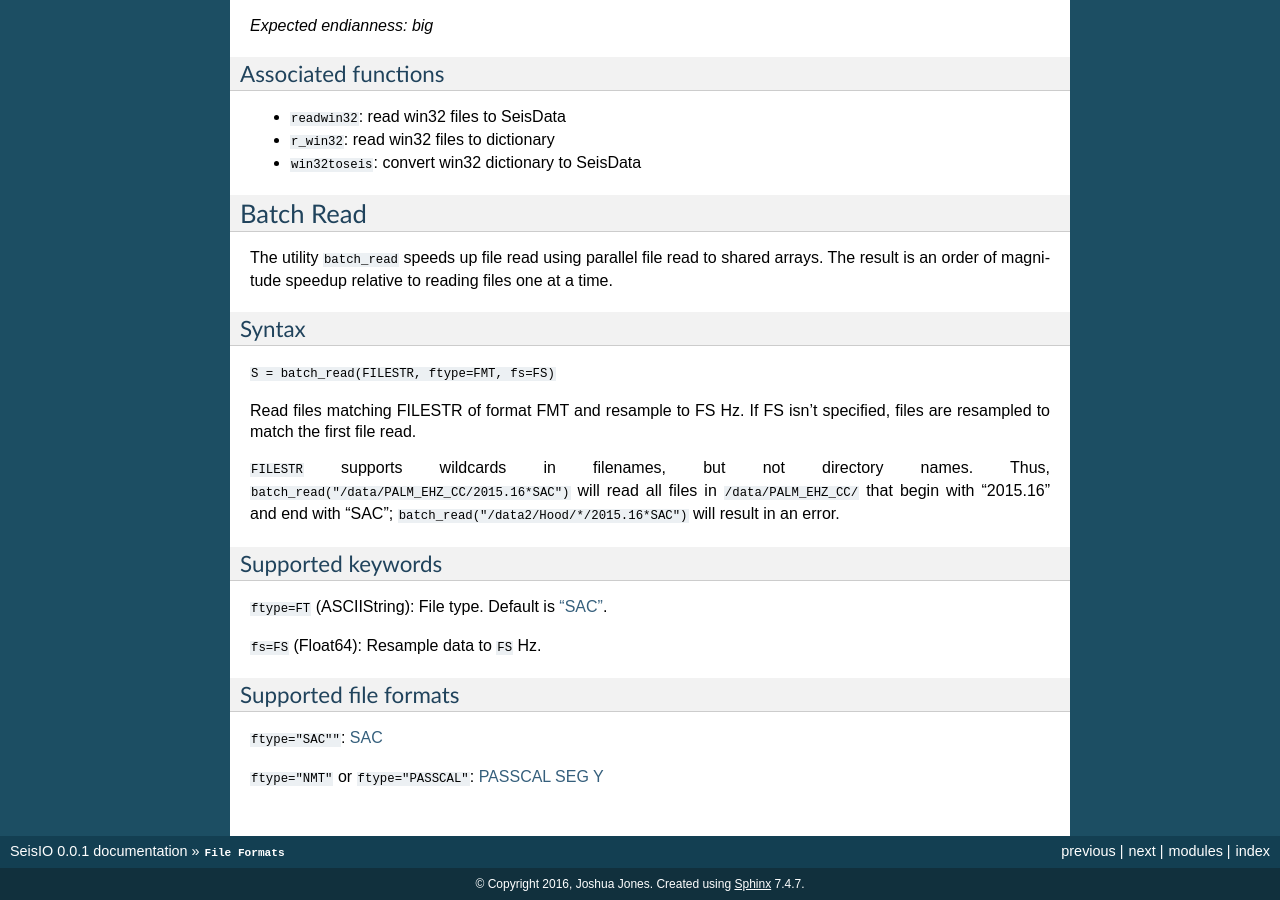
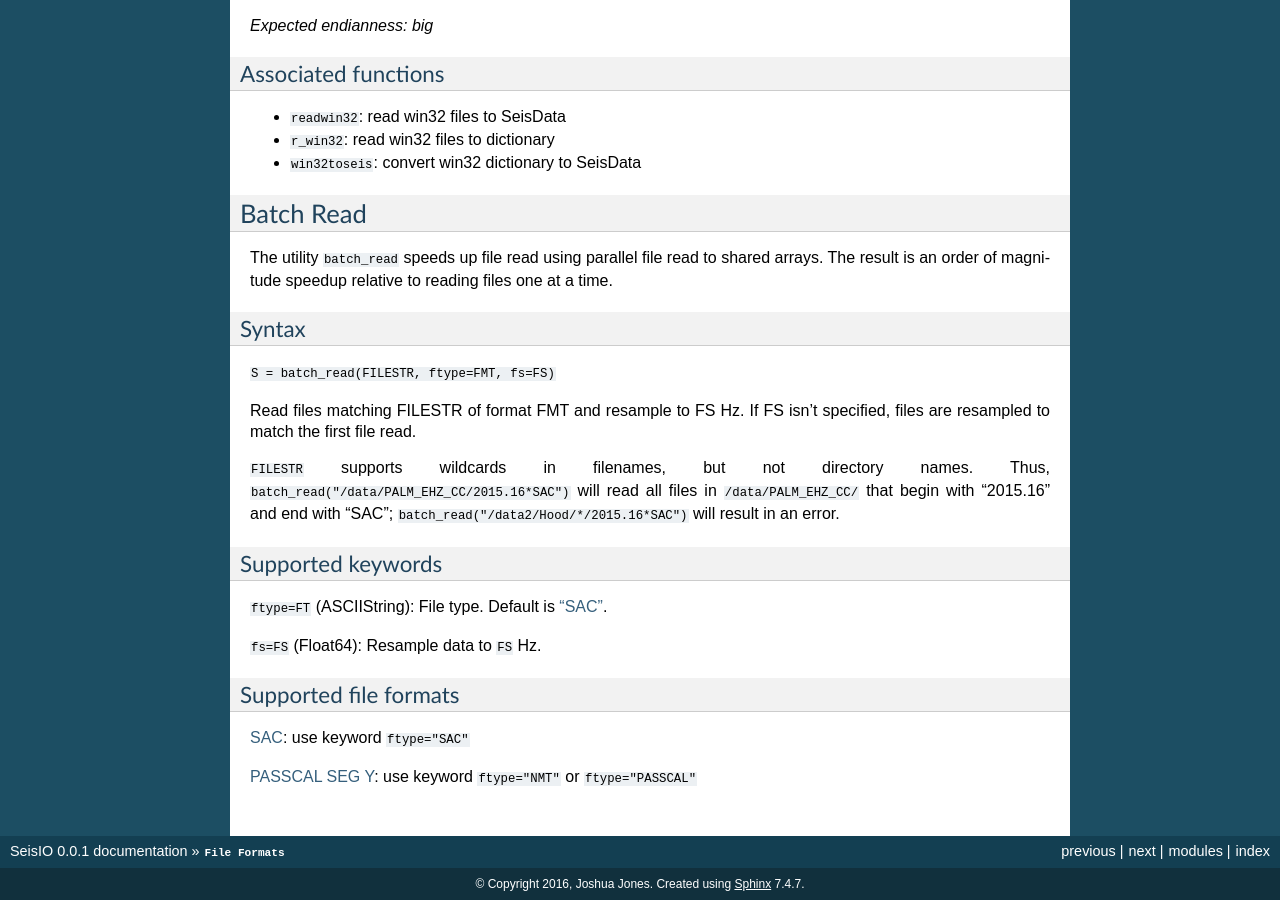
Before and after one commit to jpjones76/SeisIO.jl, a Sphinx documentation site: the page built from docs/src/fileformats.rst, in a window 1280 px wide and 900 px high, scrolled down 2140 px. Built offline with Sphinx 7.4.7, drawn with Linux system fonts in a browser that asks for light colours.

Commit message:
docs fix
Former-commit-id: 8f5872e8d7083172f1088227e4f10483d19b9dd5
Former-commit-id: 6a67eb182c8ebcabb7807f8270d1b49706552dcb

```diff
--- a/docs/src/fileformats.rst
+++ b/docs/src/fileformats.rst
@@ -170,6 +170,6 @@ Supported keywords
 Supported file formats
 ----------------------
 
-``ftype="SAC""``: :ref:`SAC <sac1>`
+:ref:`SAC <sac1>`: use keyword ``ftype="SAC"``
 
-``ftype="NMT"`` or ``ftype="PASSCAL"``: :ref:`PASSCAL SEG Y <segy>`
+:ref:`PASSCAL SEG Y <segy>`: use keyword ``ftype="NMT"`` or ``ftype="PASSCAL"``
```
